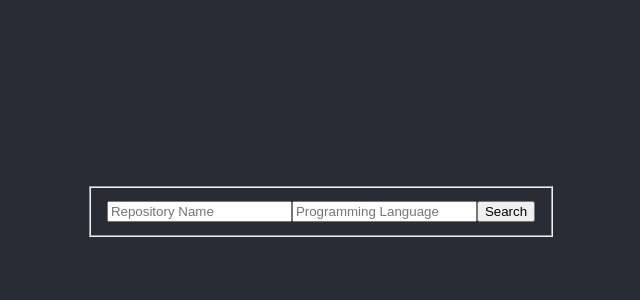
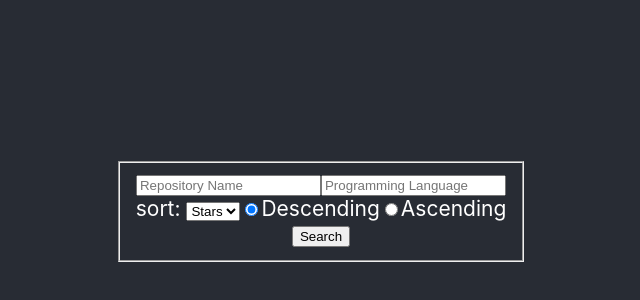
Before and after one commit to nmyers217/github-search-api-example, a React (Create React App) app: page / in a window 1280 px wide. Shown: the part 178-478 px from the top of the page, without its empty margins (319-959 px from the left). Built offline with nearby package versions, Linux system fonts and the light colour scheme; no server answers.

Commit message:
Add the ability to change the sort order

```diff
--- a/src/App.css
+++ b/src/App.css
@@ -2,7 +2,7 @@
   text-align: center;
 }
 
-.App-header {
+.App-container {
   background-color: #282c34;
   min-height: 100vh;
   display: flex;
--- a/src/App.js
+++ b/src/App.js
@@ -1,4 +1,4 @@
-import { useState } from 'react';
+import { useEffect, useState } from 'react';
 
 import './App.css';
 import { searchRepos } from './api';
@@ -8,15 +8,23 @@ function App() {
   const [repos, setRepos] = useState([]);
   const [repoName, setRepoName] = useState('');
   const [language, setLanguage] = useState('');
+  const [sort, setSort] = useState('stars');
+  const [sortOrder, setSortOrder] = useState('desc');
 
   async function fetchRepos() {
-    setRepos(await searchRepos(repoName, language));
+    setRepos(await searchRepos(repoName, language, sort, sortOrder));
   }
+
+  useEffect(() => {
+    fetchRepos();
+  }, []);
 
   return (
     <div className="App">
-      <header className="App-header">
+      <section className="App-container">
+        {/* Search inputs form */}
         <fieldset style={{ marginTop: '1em', marginBottom: '1em' }}>
+          <div>
             <input
               type="text"
               placeholder="Repository Name"
@@ -29,17 +37,45 @@ function App() {
               value={language}
               onChange={(e) => setLanguage(e.target.value)}
             />
+          </div>
+
+          <div>
+            <span>sort: </span>
+            <select value={sort} onChange={(e) => setSort(e.target.value)}>
+              <option value="stars">Stars</option>
+            </select>
+            <input
+              type="radio"
+              name="order"
+              id="descRadio"
+              value="desc"
+              checked={sortOrder === 'desc'}
+              onChange={(e) => setSortOrder('desc')}
+            />
+            <label htmlFor="descRadio">Descending</label>
+            <input
+              type="radio"
+              name="order"
+              id="ascRadio"
+              value="asc"
+              checked={sortOrder === 'asc'}
+              onChange={(e) => setSortOrder('asc')}
+            />
+            <label htmlFor="ascRadio">Ascending</label>
+          </div>
+
           <button onClick={fetchRepos}>Search</button>
         </fieldset>
 
+        {/* Repo list */}
         <div style={{ paddingRight: '50px' }}>
           <ul style={{ listStyle: 'none' }}>
-            {repos.map((repo) => (
-              <Repo repo={repo} />
+            {(repos || []).map((repo) => (
+              <Repo key={repo.id} repo={repo} />
             ))}
           </ul>
         </div>
-      </header>
+      </section>
     </div>
   );
 }
--- a/src/api/index.js
+++ b/src/api/index.js
@@ -4,7 +4,12 @@ const BASE_URL = 'https://api.github.com';
  * Uses the github search api to search for repositories:
  * https://docs.github.com/en/rest/reference/search#search-repositories
  */
-export function searchRepos(repoName, language) {
+export function searchRepos(
+  repoName = '',
+  language = '',
+  sort = 'stars',
+  sortOrder = 'desc'
+) {
   const options = {
     method: 'GET',
     headers: {
@@ -15,8 +20,10 @@ export function searchRepos(repoName, language) {
     },
   };
 
+  // TODO: there are valid responses around timeouts that I should probably handle
+  // https://docs.github.com/en/rest/reference/search#timeouts-and-incomplete-results
   return fetch(
-    `${BASE_URL}/search/repositories?q=${repoName}+language:${language}&sort=stars&order=desc`,
+    `${BASE_URL}/search/repositories?q=${repoName}+language:${language}&sort=${sort}&order=${sortOrder}`,
     options
   )
     .then((res) => res.json())
```
Also changed, not shown: 1 other file (tests, documents, lock files or other folders). Lines whose indentation alone changed are shown as unchanged.
